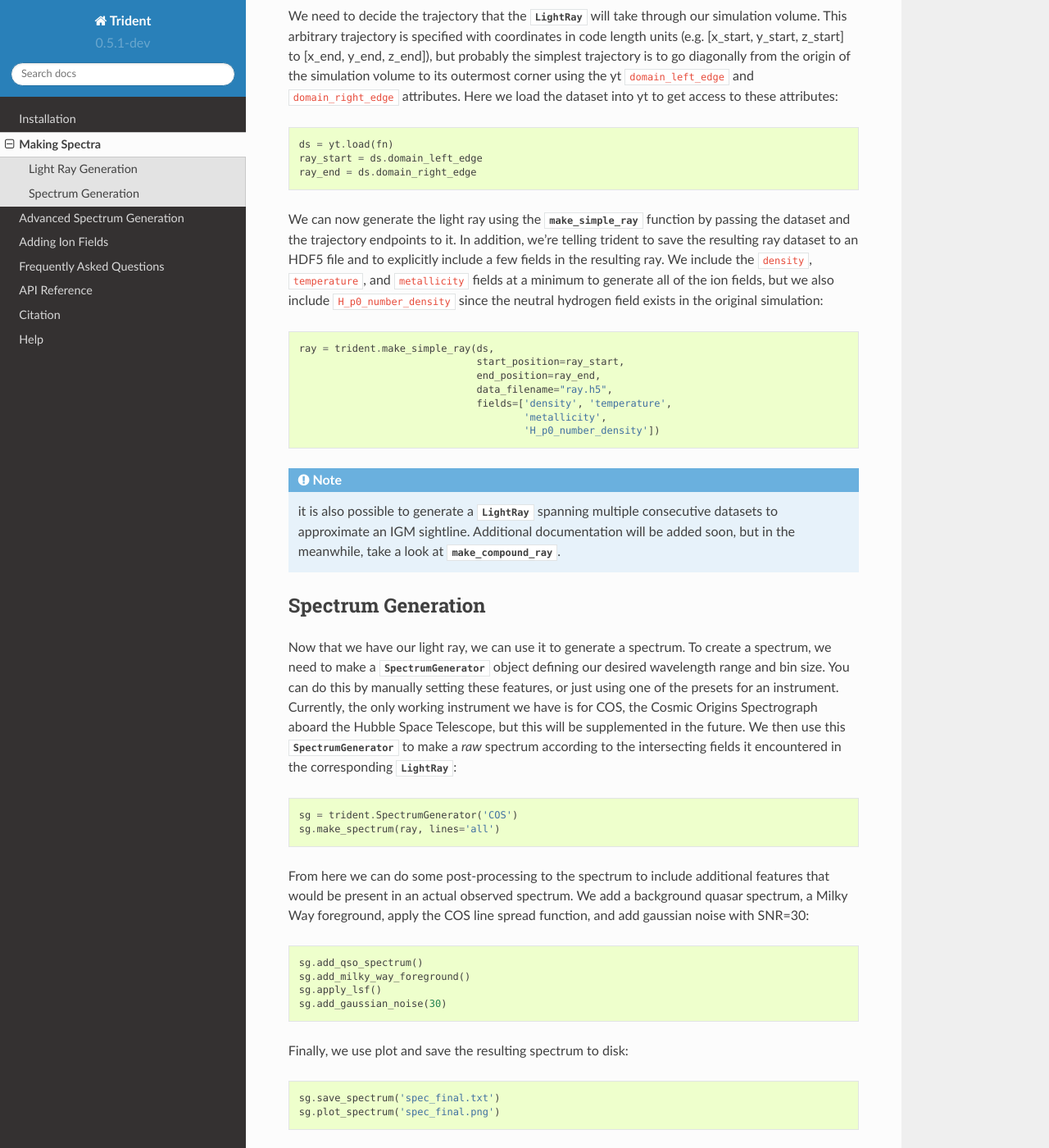
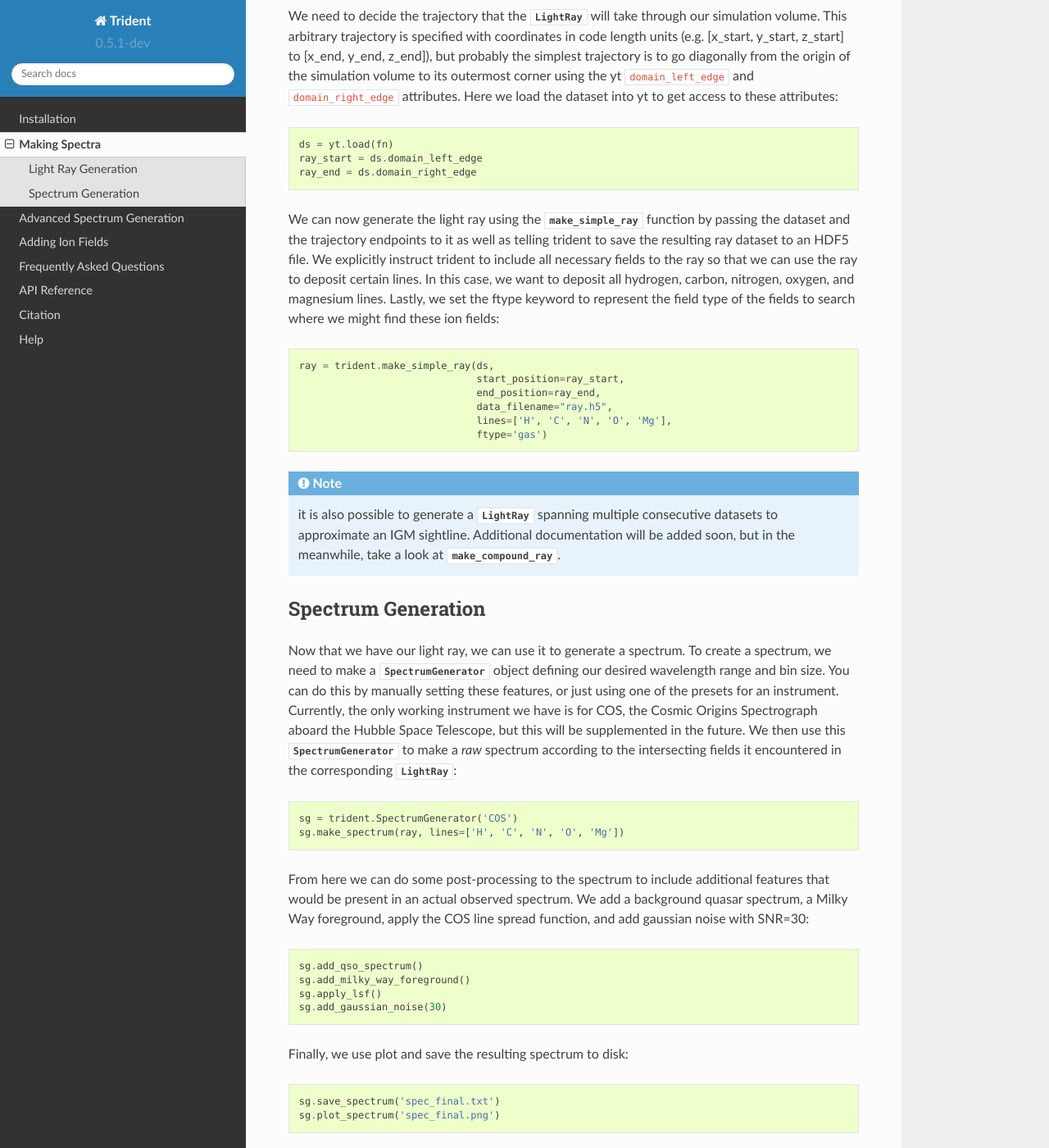
Before and after one commit to trident-project/trident, a Sphinx documentation site: the page built from doc/source/making_spectra.rst, in a window 1280 px wide and 1400 px high, scrolled down 990 px. Shown: the whole window at 82% size. Built offline with Sphinx 7.4.7 and the Read the Docs theme 2.0.0, drawn with Linux system fonts in a browser that asks for light colours; formulas are drawn with MathJax 3.

Commit message:
Updating docs to include new lines keyword

```diff
--- a/doc/source/making_spectra.rst
+++ b/doc/source/making_spectra.rst
@@ -53,20 +53,20 @@ we load the dataset into yt to get access to these attributes::
     ray_end = ds.domain_right_edge
 
 We can now generate the light ray using the :class:`~trident.make_simple_ray`
-function by passing the dataset and the trajectory endpoints to it.  In
-addition, we're telling trident to save the resulting ray dataset to an HDF5
-file and to explicitly include a few fields in the resulting ray.  We include
-the ``density``, ``temperature``, and ``metallicity`` fields at a minimum
-to generate all of the ion fields, but we also include ``H_p0_number_density``
-since the neutral hydrogen field exists in the original simulation::
+function by passing the dataset and the trajectory endpoints to it as well
+as telling trident to save the resulting ray dataset to an HDF5 file. We
+explicitly instruct trident to include all necessary fields to the ray
+so that we can use the ray to deposit certain lines.  In this case, we want
+to deposit all hydrogen, carbon, nitrogen, oxygen, and magnesium lines.
+Lastly, we set the ftype keyword to represent the field type of the fields
+to search where we might find these ion fields::
 
     ray = trident.make_simple_ray(ds,
                                   start_position=ray_start,
                                   end_position=ray_end,
                                   data_filename="ray.h5",
-                                  fields=['density', 'temperature',
-                                          'metallicity',
-                                          'H_p0_number_density'])
+                                  lines=['H', 'C', 'N', 'O', 'Mg'],
+                                  ftype='gas')
 
 .. note::
     it is also possible to generate a :class:`~trident.LightRay` spanning
@@ -89,7 +89,7 @@ intersecting fields it encountered in the corresponding
 :class:`~trident.LightRay`::
 
     sg = trident.SpectrumGenerator('COS')
-    sg.make_spectrum(ray, lines='all')
+    sg.make_spectrum(ray, lines=['H', 'C', 'N', 'O', 'Mg'])
 
 From here we can do some post-processing to the spectrum to include
 additional features that would be present in an actual observed spectrum.
```
